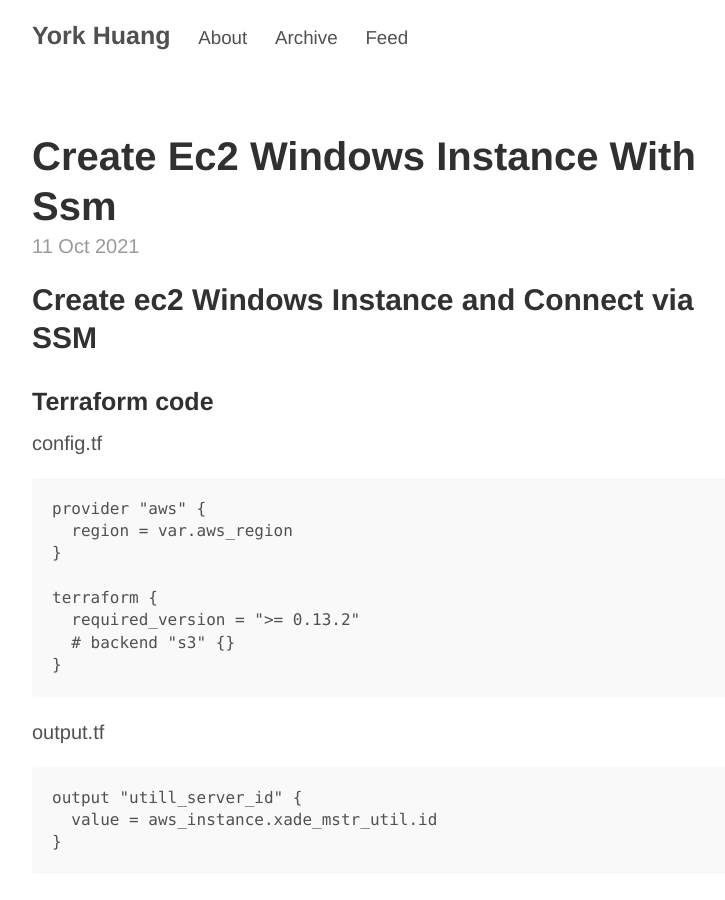
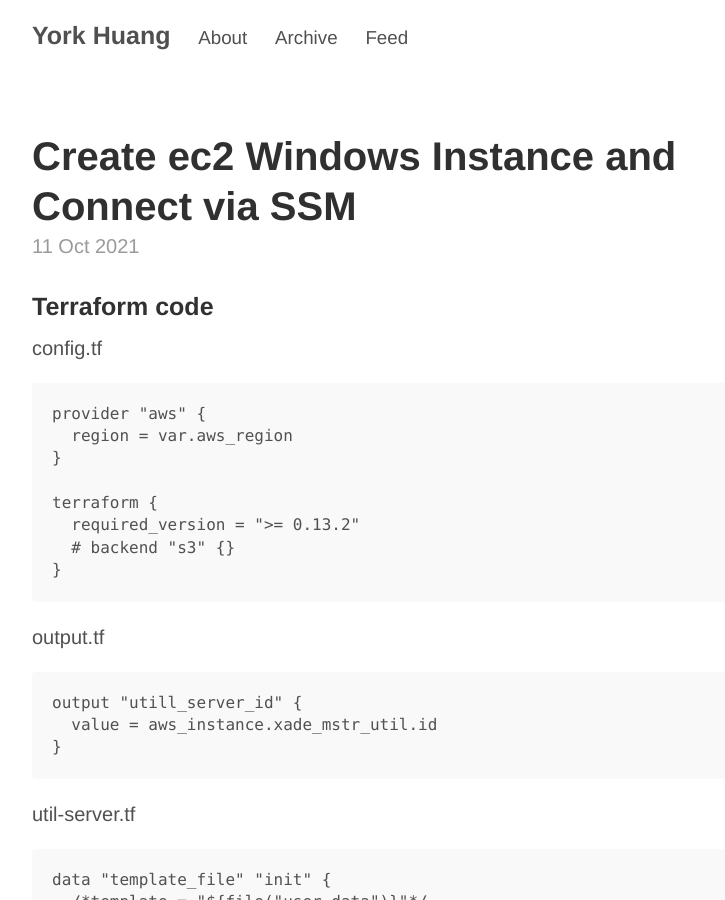
Before and after one commit to yorkhuang-au/yorkhuang-au.github.io, a Jekyll site: the page built from _posts/2021-10-11-Create-ec2-windows-instance-with-ssm.md, in a window 1280 px wide and 900 px high. Shown: the whole window, without its empty margins (248-973 px from the left). Built offline with Jekyll 4.4.1, drawn with Linux system fonts in a browser that asks for light colours; our own code applies the rules of GitHub Pages for plain Markdown files; some of the changed lines change nothing that is shown.

Commit message:
Update 2021-10-11-Create-ec2-windows-instance-with-ssm.md

```diff
--- a/_posts/2021-10-11-Create-ec2-windows-instance-with-ssm.md
+++ b/_posts/2021-10-11-Create-ec2-windows-instance-with-ssm.md
@@ -1,4 +1,7 @@
-## Create ec2 Windows Instance and Connect via SSM
+---
+layout: post
+title: Create ec2 Windows Instance and Connect via SSM
+---
 
 ### Terraform code
 
```
